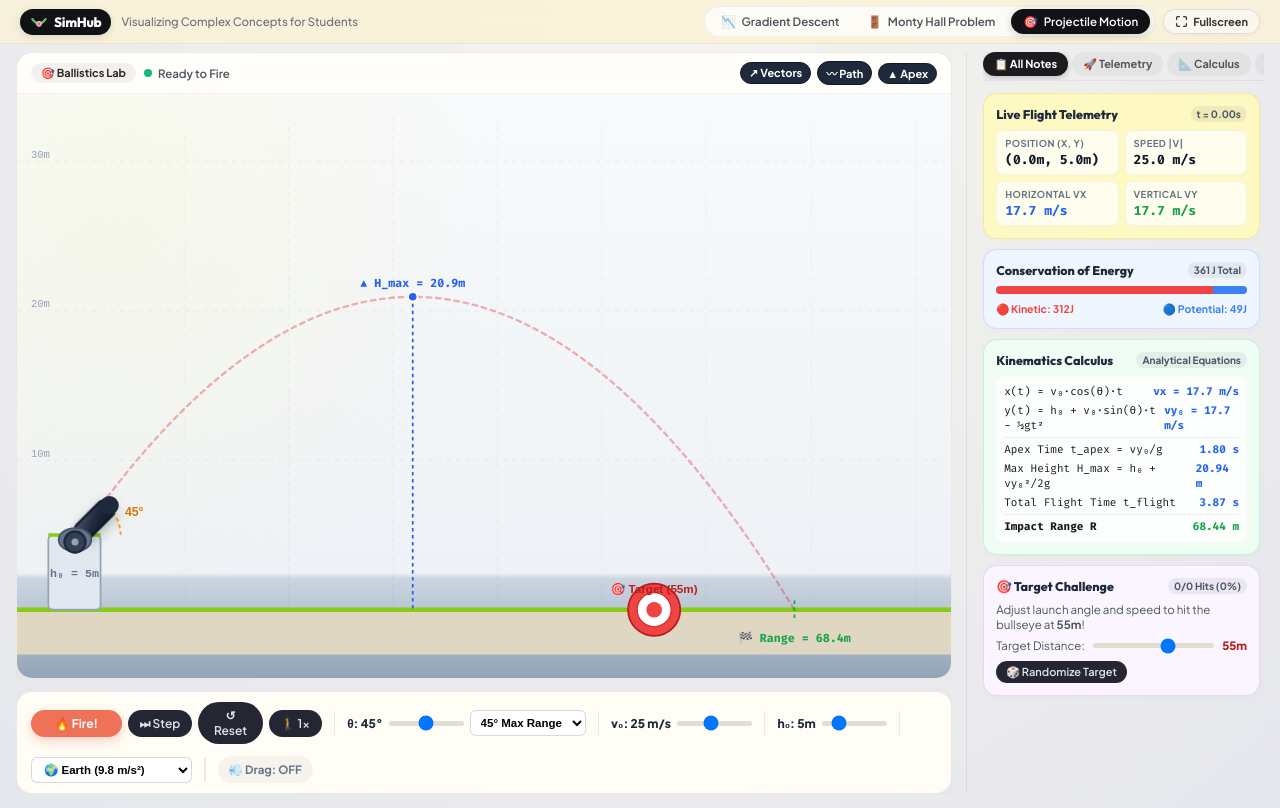
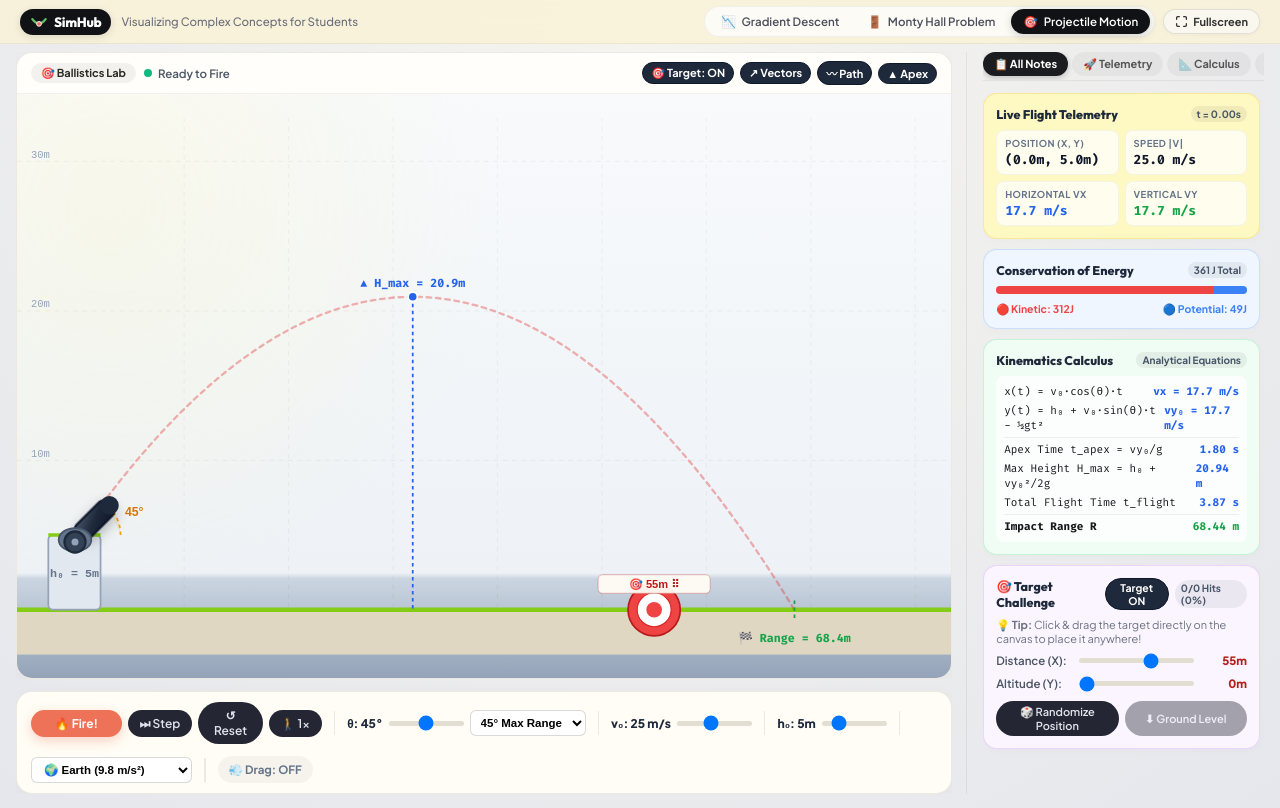
Before and after one commit to harshit-dev-on/SimHub-Set, a React (Create React App) app: page / in a window 1280 px wide. Built offline with nearby package versions, Linux system fonts and the light colour scheme; a web font is replaced by a local one.

Commit message:
Target updated

```diff
--- a/src/Simulations/Projectile Motion/ProjectileMotion.js
+++ b/src/Simulations/Projectile Motion/ProjectileMotion.js
@@ -49,10 +49,12 @@ export default function ProjectileMotion() {
   const [landingData, setLandingData] = useState(null);
 
   // Target Challenge Mode
-  const [targetPos, setTargetPos] = useState({ x: 55, y: 0 }); // meters
+  const [showTarget, setShowTarget] = useState(true);
+  const [targetPos, setTargetPos] = useState({ x: 55, y: 0 }); // meters (x: distance, y: altitude)
   const [targetRadius] = useState(2.5); // meters
   const [targetScore, setTargetScore] = useState({ hits: 0, attempts: 0 });
   const [isHitSplash, setIsHitSplash] = useState(false);
+  const [isDraggingTarget, setIsDraggingTarget] = useState(false);
 
   // Overlays & Analysis View
   const [showVectors, setShowVectors] = useState(true);
@@ -60,7 +62,8 @@ export default function ProjectileMotion() {
   const [showApexMarker, setShowApexMarker] = useState(true);
   const [activeAnalysisTab, setActiveAnalysisTab] = useState('all');
 
-  // Animation Frame Ref
+  // Refs
+  const svgRef = useRef(null);
   const animFrameRef = useRef(null);
   const lastTimestampRef = useRef(null);
 
@@ -139,10 +142,14 @@ export default function ProjectileMotion() {
         ]);
       }
       resetSimulation();
+      if (showTarget) {
         setTargetScore((prev) => ({ ...prev, attempts: prev.attempts + 1 }));
+      }
       setIsRunning(true);
     } else {
+      if (showTarget) {
         setTargetScore((prev) => ({ ...prev, attempts: prev.attempts + 1 }));
+      }
       setIsRunning(true);
     }
   };
@@ -181,12 +188,17 @@ export default function ProjectileMotion() {
           const landingX = nextX;
           setLandingData({ x: landingX, time: simTime + dt });
 
-          // Check Target Hit
-          const distToTarget = Math.abs(landingX - targetPos.x);
-          const hit = distToTarget <= targetRadius;
+          // Check Target Hit (if target is enabled)
+          let hit = false;
+          if (showTarget) {
+            const distToTarget = Math.sqrt(
+              Math.pow(landingX - targetPos.x, 2) + Math.pow(0 - targetPos.y, 2)
+            );
+            hit = distToTarget <= targetRadius;
             if (hit) {
               setIsHitSplash(true);
               setTargetScore((s) => ({ ...s, hits: s.hits + 1 }));
+            }
           }
 
           return {
@@ -199,15 +211,17 @@ export default function ProjectileMotion() {
           };
         }
 
-        // Target Mid-Air Collision
+        // Target Mid-Air Collision (if target is enabled)
+        let hitMidAir = prev.hasHitTarget;
+        if (showTarget && !hitMidAir) {
           const distToTargetCenter = Math.sqrt(
             Math.pow(nextX - targetPos.x, 2) + Math.pow(nextY - targetPos.y, 2)
           );
-        let hitMidAir = prev.hasHitTarget;
-        if (!hitMidAir && distToTargetCenter <= targetRadius) {
+          if (distToTargetCenter <= targetRadius) {
             hitMidAir = true;
             setIsHitSplash(true);
             setTargetScore((s) => ({ ...s, hits: s.hits + 1 }));
+          }
         }
 
         return {
@@ -229,7 +243,7 @@ export default function ProjectileMotion() {
         return trail;
       });
     },
-    [g, airDragEnabled, dragCoeff, mass, simTime, flightState.x, flightState.y, targetPos.x, targetPos.y, targetRadius]
+    [g, airDragEnabled, dragCoeff, mass, simTime, flightState.x, flightState.y, targetPos.x, targetPos.y, targetRadius, showTarget]
   );
 
   // Animation Loop
@@ -269,10 +283,10 @@ export default function ProjectileMotion() {
   // Viewport / Coordinate Mapping
   // Canvas domain: X: [ -5, max(80, targetPos.x + 20, theoretical.range + 15) ], Y: [ -2, max(35, theoretical.hMax + 10) ]
   const viewBounds = useMemo(() => {
-    const maxX = Math.max(75, targetPos.x + 18, (theoretical.range || 40) + 15);
-    const maxY = Math.max(30, (theoretical.hMax || 15) + 12);
+    const maxX = Math.max(75, showTarget ? targetPos.x + 18 : 0, (theoretical.range || 40) + 15);
+    const maxY = Math.max(30, showTarget ? targetPos.y + 12 : 0, (theoretical.hMax || 15) + 12);
     return { minX: -6, maxX, minY: -3, maxY };
-  }, [targetPos.x, theoretical.range, theoretical.hMax]);
+  }, [showTarget, targetPos.x, targetPos.y, theoretical.range, theoretical.hMax]);
 
   const svgWidth = 800;
   const svgHeight = 460;
@@ -285,6 +299,58 @@ export default function ProjectileMotion() {
     (y) => svgHeight - ((y - viewBounds.minY) / (viewBounds.maxY - viewBounds.minY)) * svgHeight,
     [viewBounds]
   );
+
+  const fromSvgX = useCallback(
+    (svgX) => viewBounds.minX + (svgX / svgWidth) * (viewBounds.maxX - viewBounds.minX),
+    [viewBounds]
+  );
+  const fromSvgY = useCallback(
+    (svgY) => viewBounds.minY + ((svgHeight - svgY) / svgHeight) * (viewBounds.maxY - viewBounds.minY),
+    [viewBounds]
+  );
+
+  // Target Drag Handlers
+  const handlePointerDownTarget = (e) => {
+    e.preventDefault();
+    e.stopPropagation();
+    setIsDraggingTarget(true);
+  };
+
+  const handlePointerMove = useCallback(
+    (e) => {
+      if (!isDraggingTarget || !svgRef.current) return;
+      const rect = svgRef.current.getBoundingClientRect();
+      if (!rect.width || !rect.height) return;
+      const svgX = ((e.clientX - rect.left) / rect.width) * svgWidth;
+      const svgY = ((e.clientY - rect.top) / rect.height) * svgHeight;
+      const rawX = fromSvgX(svgX);
+      const rawY = fromSvgY(svgY);
+      const clampedX = Math.max(5, Math.min(viewBounds.maxX - 5, rawX));
+      const clampedY = Math.max(0, Math.min(viewBounds.maxY - 4, rawY));
+      setTargetPos({
+        x: Math.round(clampedX * 10) / 10,
+        y: Math.round(clampedY * 10) / 10,
+      });
+    },
+    [isDraggingTarget, fromSvgX, fromSvgY, viewBounds.maxX, viewBounds.maxY]
+  );
+
+  const handlePointerUp = useCallback(() => {
+    setIsDraggingTarget(false);
+  }, []);
+
+  useEffect(() => {
+    if (isDraggingTarget) {
+      window.addEventListener('pointermove', handlePointerMove);
+      window.addEventListener('pointerup', handlePointerUp);
+      window.addEventListener('pointercancel', handlePointerUp);
+      return () => {
+        window.removeEventListener('pointermove', handlePointerMove);
+        window.removeEventListener('pointerup', handlePointerUp);
+        window.removeEventListener('pointercancel', handlePointerUp);
+      };
+    }
+  }, [isDraggingTarget, handlePointerMove, handlePointerUp]);
 
   // SVG Coordinates
   const cannonBaseX = toSvgX(0);
@@ -344,6 +410,14 @@ export default function ProjectileMotion() {
               <div className="stage-overlay-toggles">
                 <button
                   type="button"
+                  className={`toggle-chip ${showTarget ? 'active' : ''}`}
+                  onClick={() => setShowTarget(!showTarget)}
+                  title="Toggle target bullseye on/off"
+                >
+                  🎯 Target: {showTarget ? 'ON' : 'OFF'}
+                </button>
+                <button
+                  type="button"
                   className={`toggle-chip ${showVectors ? 'active' : ''}`}
                   onClick={() => setShowVectors(!showVectors)}
                 >
@@ -378,7 +452,12 @@ export default function ProjectileMotion() {
 
             {/* Ballistics SVG Viewport */}
             <div className="projectile-svg-viewport">
-              <svg className="projectile-svg" viewBox={`0 0 ${svgWidth} ${svgHeight}`} preserveAspectRatio="xMidYMid meet">
+              <svg
+                ref={svgRef}
+                className="projectile-svg"
+                viewBox={`0 0 ${svgWidth} ${svgHeight}`}
+                preserveAspectRatio="xMidYMid meet"
+              >
                 <defs>
                   <linearGradient id="cannonMetalGradient" x1="0" y1="0" x2="1" y2="1">
                     <stop offset="0%" stopColor="#475569" />
@@ -455,22 +534,72 @@ export default function ProjectileMotion() {
                   <path d={activeTrailD} className="trajectory-active-path" />
                 )}
 
-                {/* Target Practice Bullseye */}
-                <g transform={`translate(${toSvgX(targetPos.x)}, ${toSvgY(targetPos.y)})`}>
-                  <line x1="0" y1="0" x2="0" y2={groundY - toSvgY(targetPos.y)} className="target-base-post" />
+                {/* Draggable Target Practice Bullseye */}
+                {showTarget && (
+                  <g
+                    className={`target-draggable-group ${isDraggingTarget ? 'is-dragging' : ''}`}
+                    transform={`translate(${toSvgX(targetPos.x)}, ${toSvgY(targetPos.y)})`}
+                    onPointerDown={handlePointerDownTarget}
+                  >
+                    {/* Elevated stand/guide or ground post */}
+                    {targetPos.y > 0 ? (
+                      <>
+                        <line x1="0" y1="0" x2="0" y2={groundY - toSvgY(targetPos.y)} className="target-elevation-guide" />
+                        <line x1="0" y1="0" x2="0" y2="16" className="target-base-post" />
+                        <circle cx="0" cy={groundY - toSvgY(targetPos.y)} r="3.5" fill="#DC2626" opacity="0.6" />
+                      </>
+                    ) : (
+                      <line x1="0" y1="0" x2="0" y2={groundY - toSvgY(0)} className="target-base-post" />
+                    )}
+
+                    {/* Drag Active Halo */}
+                    {isDraggingTarget && (
+                      <circle
+                        cx="0"
+                        cy="0"
+                        r={(toSvgX(targetRadius) - toSvgX(0)) + 6}
+                        fill="none"
+                        stroke="#EF4444"
+                        strokeWidth="2"
+                        strokeDasharray="4 4"
+                      />
+                    )}
+
                     {/* Outer Ring */}
                     <circle cx="0" cy="0" r={toSvgX(targetRadius) - toSvgX(0)} className="target-outer-ring" />
                     {/* Mid Ring */}
                     <circle cx="0" cy="0" r={(toSvgX(targetRadius) - toSvgX(0)) * 0.65} className="target-mid-ring" />
                     {/* Bullseye Center */}
                     <circle cx="0" cy="0" r={(toSvgX(targetRadius) - toSvgX(0)) * 0.3} className="target-bullseye-center" />
-                  <text y="-14" textAnchor="middle" fontSize="10" fontWeight="800" fill="#B91C1C" fontFamily="sans-serif">
-                    🎯 Target ({targetPos.x}m)
+
+                    {/* Label Badge with live coordinates and drag prompt */}
+                    <g transform="translate(0, -18)">
+                      <rect
+                        x="-48"
+                        y="-12"
+                        width="96"
+                        height="16"
+                        rx="4"
+                        fill="rgba(255, 253, 245, 0.94)"
+                        stroke="rgba(185, 28, 28, 0.25)"
+                        strokeWidth="1"
+                      />
+                      <text
+                        y="-1"
+                        textAnchor="middle"
+                        fontSize="9.5"
+                        fontWeight="800"
+                        fill="#B91C1C"
+                        fontFamily="sans-serif"
+                      >
+                        🎯 {targetPos.x}m{targetPos.y > 0 ? `, ${targetPos.y}m` : ''} ⠿
                       </text>
                     </g>
+                  </g>
+                )}
 
                 {/* Hit Splash Burst Effect */}
-                {isHitSplash && (
+                {showTarget && isHitSplash && (
                   <circle
                     cx={toSvgX(targetPos.x)}
                     cy={toSvgY(targetPos.y)}
@@ -887,38 +1016,98 @@ export default function ProjectileMotion() {
             <div className="bento-subcard surface-purple">
               <div className="card-top-row">
                 <h4 className="card-title-text">🎯 Target Challenge</h4>
+                <div style={{ display: 'flex', gap: '6px', alignItems: 'center' }}>
+                  <button
+                    type="button"
+                    className={`toggle-chip ${showTarget ? 'active' : ''}`}
+                    onClick={() => setShowTarget(!showTarget)}
+                    style={{ fontSize: '10.5px', padding: '2px 8px' }}
+                    title="Enable or disable the target bullseye"
+                  >
+                    {showTarget ? 'Target ON' : 'Target OFF'}
+                  </button>
+                  {showTarget && (
                     <span className="doodle-badge">
                       {targetScore.hits}/{targetScore.attempts} Hits (
                       {targetScore.attempts > 0 ? Math.round((targetScore.hits / targetScore.attempts) * 100) : 0}%)
                     </span>
+                  )}
                 </div>
-              <div style={{ display: 'flex', flexDirection: 'column', gap: '6px', fontSize: '11.5px', color: '#4B5563' }}>
-                <span>
-                  Adjust launch angle and speed to hit the bullseye at <strong>{targetPos.x}m</strong>!
+              </div>
+
+              {showTarget ? (
+                <div style={{ display: 'flex', flexDirection: 'column', gap: '8px', fontSize: '11.5px', color: '#4B5563' }}>
+                  <span style={{ fontSize: '11px', color: '#6B7280' }}>
+                    💡 <strong>Tip:</strong> Click & drag the target directly on the canvas to place it anywhere!
                   </span>
+
+                  {/* Distance (X) Slider */}
                   <div style={{ display: 'flex', gap: '8px', alignItems: 'center' }}>
-                  <span>Target Distance:</span>
+                    <span style={{ minWidth: '75px', fontWeight: '600' }}>Distance (X):</span>
                     <input
                       type="range"
-                    min="20"
-                    max="75"
-                    step="1"
+                      min="10"
+                      max="80"
+                      step="0.5"
                       value={targetPos.x}
-                    onChange={(e) => setTargetPos({ x: parseInt(e.target.value, 10), y: 0 })}
+                      onChange={(e) => setTargetPos((prev) => ({ ...prev, x: parseFloat(e.target.value) }))}
                       className="editorial-slider"
                       style={{ flex: 1 }}
                     />
-                  <span style={{ fontWeight: '800', color: '#B91C1C' }}>{targetPos.x}m</span>
+                    <span style={{ fontWeight: '800', color: '#B91C1C', minWidth: '45px', textAlign: 'right' }}>
+                      {targetPos.x}m
+                    </span>
                   </div>
+
+                  {/* Altitude / Height (Y) Slider */}
+                  <div style={{ display: 'flex', gap: '8px', alignItems: 'center' }}>
+                    <span style={{ minWidth: '75px', fontWeight: '600' }}>Altitude (Y):</span>
+                    <input
+                      type="range"
+                      min="0"
+                      max="30"
+                      step="0.5"
+                      value={targetPos.y}
+                      onChange={(e) => setTargetPos((prev) => ({ ...prev, y: parseFloat(e.target.value) }))}
+                      className="editorial-slider"
+                      style={{ flex: 1 }}
+                    />
+                    <span style={{ fontWeight: '800', color: '#B91C1C', minWidth: '45px', textAlign: 'right' }}>
+                      {targetPos.y}m
+                    </span>
+                  </div>
+
+                  {/* Quick Action Buttons */}
+                  <div style={{ display: 'flex', gap: '6px', flexWrap: 'wrap', marginTop: '2px' }}>
                     <button
                       type="button"
-                  onClick={() => setTargetPos({ x: Math.floor(Math.random() * 45) + 25, y: 0 })}
+                      onClick={() =>
+                        setTargetPos({
+                          x: Math.floor(Math.random() * 45) + 25,
+                          y: Math.random() > 0.5 ? Math.floor(Math.random() * 15) : 0,
+                        })
+                      }
                       className="action-btn-secondary"
-                  style={{ alignSelf: 'flex-start', padding: '4px 10px', fontSize: '11px', marginTop: '2px' }}
+                      style={{ padding: '4px 10px', fontSize: '11px' }}
                     >
-                  🎲 Randomize Target
+                      🎲 Randomize Position
+                    </button>
+                    <button
+                      type="button"
+                      onClick={() => setTargetPos((prev) => ({ ...prev, y: 0 }))}
+                      className="action-btn-secondary"
+                      style={{ padding: '4px 10px', fontSize: '11px' }}
+                      disabled={targetPos.y === 0}
+                    >
+                      ⬇ Ground Level
                     </button>
                   </div>
+                </div>
+              ) : (
+                <div style={{ textAlign: 'center', padding: '8px', color: '#6B7280', fontSize: '11.5px' }}>
+                  Target is currently disabled. Toggle it back ON above to practice hitting the bullseye!
+                </div>
+              )}
             </div>
           )}
         </div>
```
Also changed, not shown: src/Simulations/Projectile Motion/ProjectileMotion.css (+27 -3 lines). Lines whose indentation alone changed are shown as unchanged.
